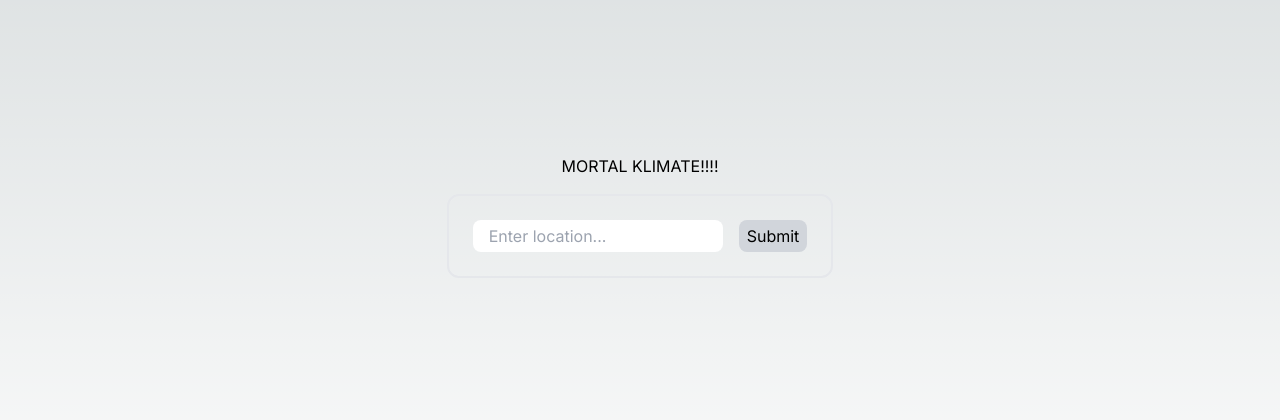
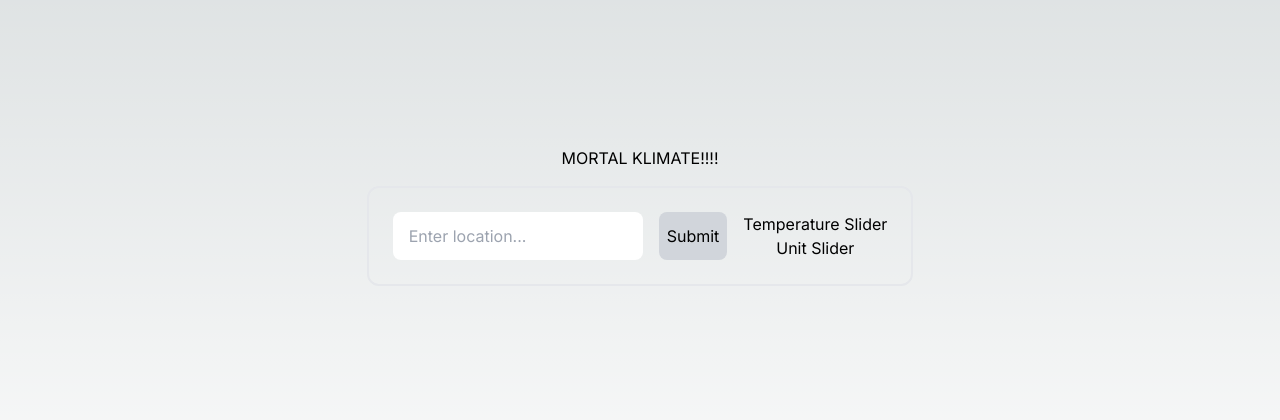
Before and after one commit to joseph-w-valdez/mortal-klimate, a Next.js app in the folder mortal-klimate/: page / in a window 1280 px wide. Shown: the part 184-604 px from the top of the page. Built offline with nearby package versions, Linux system fonts and the light colour scheme; no server answers.

Commit message:
Buttons setup for different units.

```diff
--- a/mortal-klimate/next.config.js
+++ b/mortal-klimate/next.config.js
@@ -2,12 +2,6 @@
 const nextConfig = {
     images: {
         domains: ['cdn.weatherapi.com']
-        // remotePatterns: [
-        //     {
-        //         protocol: 'https',
-        //         hostname: ''
-        //     }
-        // ]
     }
 }
 
--- a/mortal-klimate/src/app/components/Form.tsx
+++ b/mortal-klimate/src/app/components/Form.tsx
@@ -76,6 +76,10 @@ export default function Form() {
               >
                       Submit
               </button>
+              <div className='flex flex-col'>
+                <button>Temperature Slider</button>
+                <button>Unit Slider</button>
+              </div>
           </form>
           {weatherData && (
             <div className='flex flex-col gap-2'>
```
